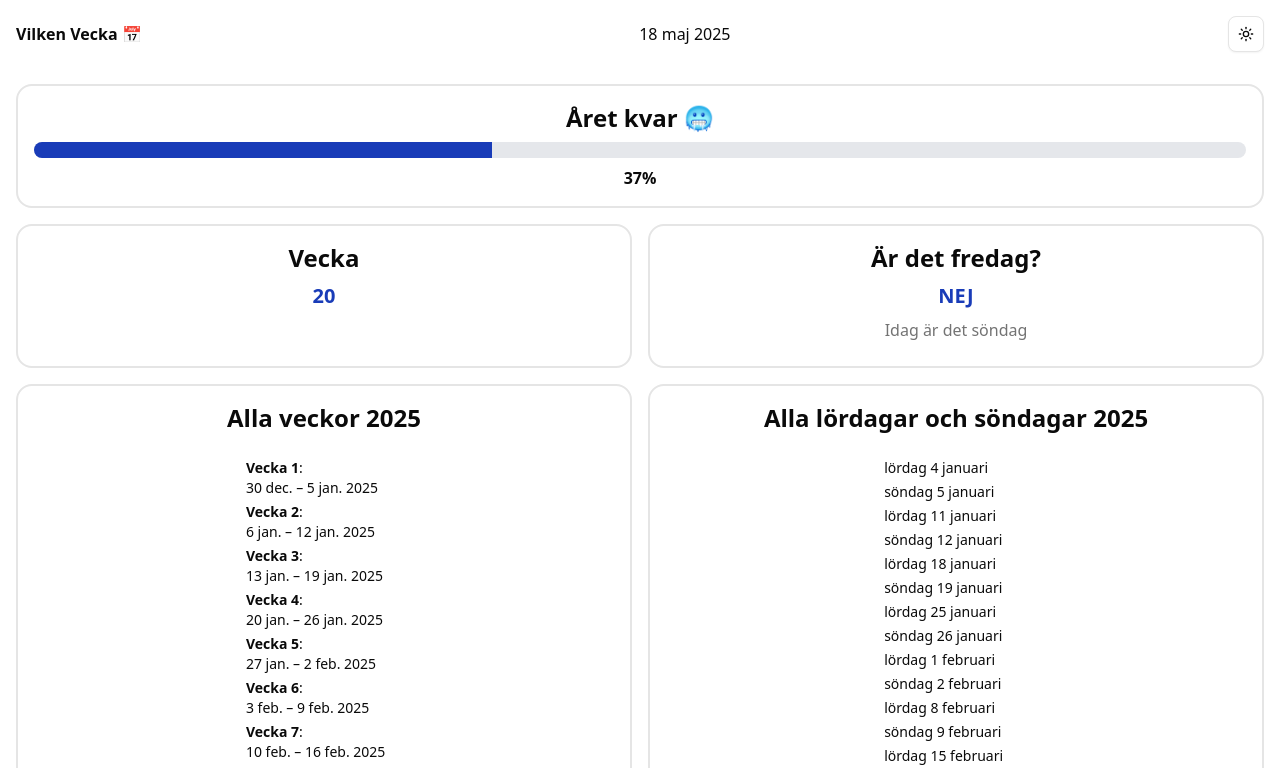
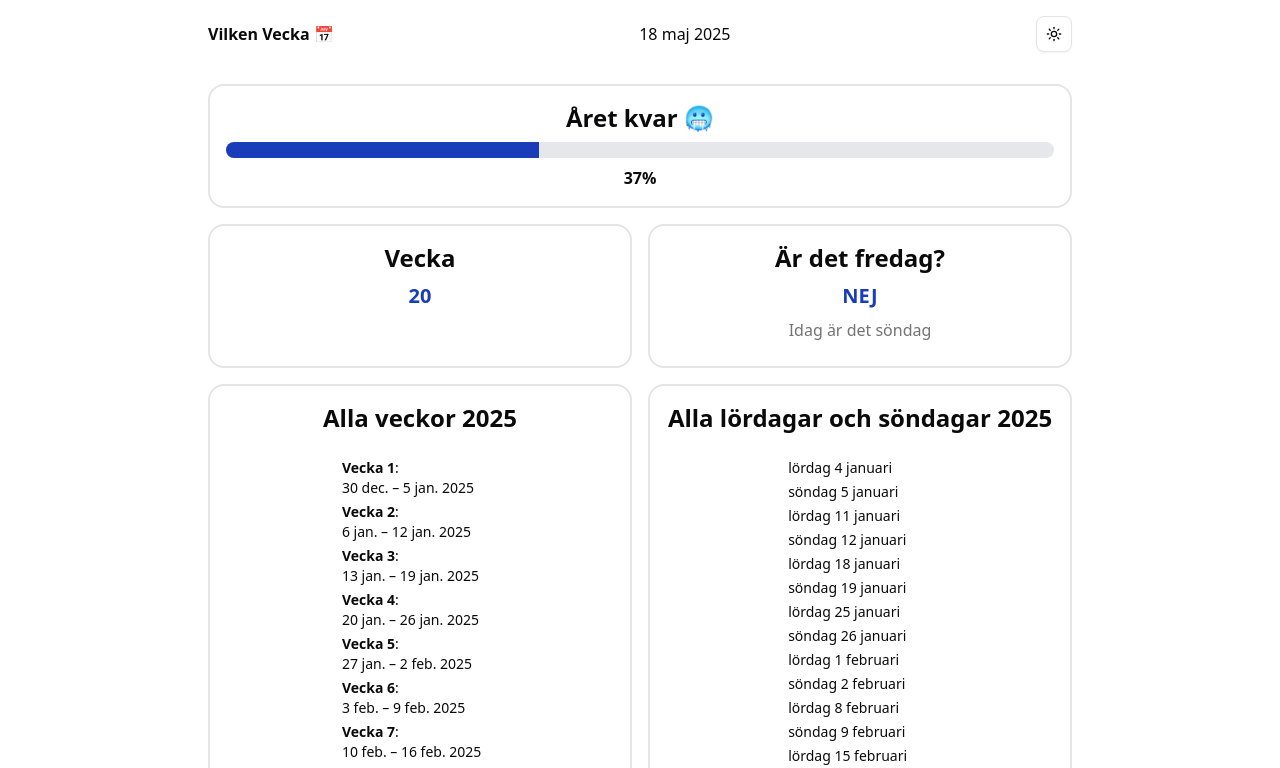
Before and after one commit to jonte265/what-week, a Next.js app: page / in a window 1280 px wide. Shown: the top 768 px of the page. Built offline with nearby package versions, Linux system fonts and the light colour scheme.

Commit message:
max width desktop

```diff
--- a/app/page.tsx
+++ b/app/page.tsx
@@ -34,7 +34,7 @@ export default function Home() {
   }, []);
 
   return (
-    <main className='flex flex-col gap-4 p-4'>
+    <main className='flex flex-col gap-4 p-4 max-w-4xl mx-auto'>
       <YearProgress />
       <div className='grid gap-4 grid-cols-1 sm:grid-cols-2'>
         <InfoCard
--- a/components/custom/HeaderNav.tsx
+++ b/components/custom/HeaderNav.tsx
@@ -5,7 +5,7 @@ import { ModeToggle } from '../ui/ModeToggle';
 function HeaderNav() {
   const date = new Date();
   return (
-    <header className='flex justify-between items-center p-4'>
+    <header className='flex justify-between items-center p-4 max-w-4xl mx-auto'>
       <h1 className='font-semibold'>Vilken Vecka 📅</h1>
       <p>{format(date, 'd MMMM yyyy ', { locale: sv })}</p>
       <ModeToggle />
```
Also changed, not shown: 1 other file (tests, documents, lock files or other folders).
